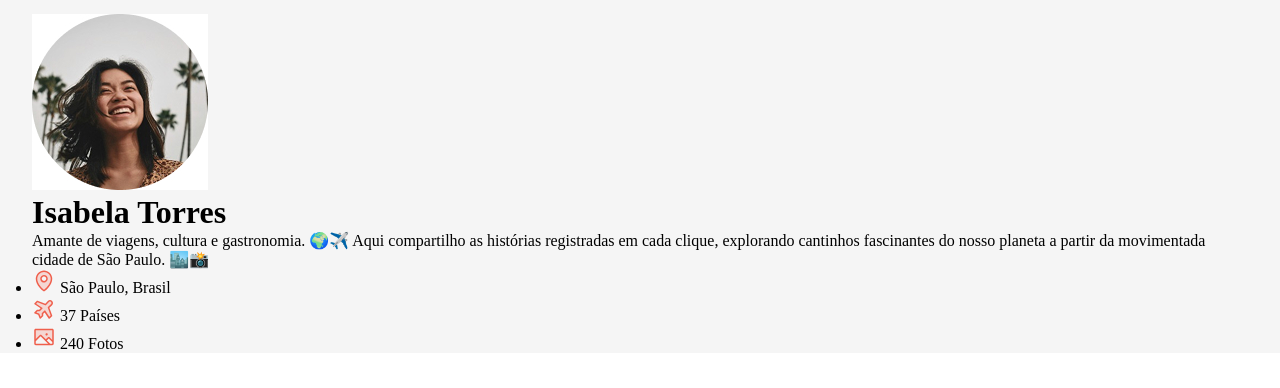
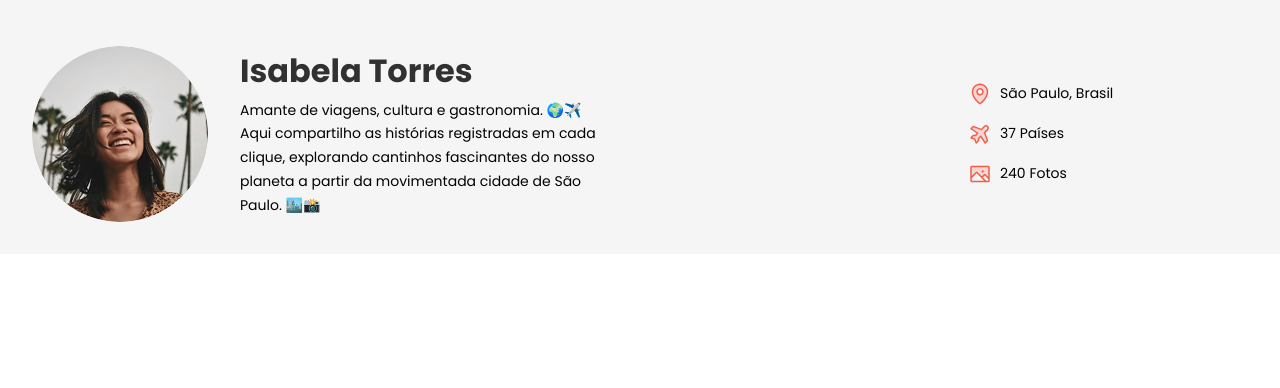
Before and after one commit to viniciogomesr/projeto-travelgram, a plain HTML site: page index.html in a window 1280 px wide. Shown: the part 66-454 px from the top of the page. Drawn offline with Linux system fonts and the light colour scheme.

Commit message:
main done

```diff
--- a/css/index.css
+++ b/css/index.css
@@ -2,3 +2,4 @@
 
 @import url(global.css);
 @import url(nav.css);
+@import url(main.css);
--- /dev/null
+++ b/css/main.css
@@ -0,0 +1,44 @@
+main {
+    padding: 32px 0;
+    font: var(--text-md);
+}
+
+main .container {
+    display: flex;
+    justify-content: space-between;
+    align-items: center;
+}
+
+.profile {
+    display: flex;
+    align-items: center;
+    gap: 32px;
+}
+
+.profile img {
+    border-radius: 50%;
+}
+
+.profile>div {
+    max-width: 380px;
+}
+
+.profile h1 {
+    font: var(--text-lg);
+    color: var(--text-color-primary);
+    margin-bottom: 8px;
+}
+
+.info {
+    width: 280px;
+    list-style: none;
+    display: flex;
+    flex-direction: column;
+    gap: 16px;
+}
+
+.info li {
+    display: flex;
+    align-items: center;
+    gap: 8px;
+}
--- a/index.html
+++ b/index.html
@@ -10,15 +10,17 @@
     <meta charset="UTF-8">
     <meta name="viewport" content="width=device-width, initial-scale=1.0">
     <link rel="stylesheet" href="css/index.css">
+    <link rel="shortcut icon" href="assets/Logo.svg" type="image/x-icon">
     <title>Travelgram | Perfil de Viagens</title>
 </head>
 
-<body >
+<body>
     <div class="surface-color">
         <header class="container">
             <nav>
                 <a href="#" id="logo">
-                    <img src="assets/Logo.svg" alt="Logomarca com a imagem simplificada em laranja do planeta terra, seguido da palavra travelgram">
+                    <img src="assets/Logo.svg"
+                        alt="Logomarca com a imagem simplificada em laranja do planeta terra, seguido da palavra travelgram">
                 </a>
                 <ul id="menu">
                     <li><a href="#"><img src="assets/icons/MagnifyingGlass.svg" alt="Ícone de lupa"></a></li>
@@ -29,23 +31,25 @@
             </nav>
         </header>
 
-        <main class="container">
+        <main>
+            <div class="container">
                 <div class="profile">
                     <img src="assets/profile-pic.jpg" alt="Imagem de Isabela Torres">
                     <div>
                         <h1>Isabela Torres</h1>
                         <p>Amante de viagens, cultura e gastronomia. 🌍✈️
-                        Aqui compartilho as histórias registradas em cada clique, explorando cantinhos fascinantes do nosso planeta a partir da movimentada cidade de São Paulo. 🏙️📸</p>
+                            <br>
+                            Aqui compartilho as histórias registradas em cada clique, explorando cantinhos fascinantes
+                            do nosso planeta a partir da movimentada cidade de São Paulo. 🏙️📸
+                        </p>
                     </div>
                 </div>
-
                 <ul class="info">
                     <li><img src="assets/icons/MapPin.svg" alt=""> <span>São Paulo, Brasil</span> </li>
-
                     <li><img src="assets/icons/AirplaneTilt.svg" alt=""> <span>37 Países</span> </li>
-
                     <li><img src="assets/icons/Image.svg" alt=""> <span>240 Fotos</span> </li>
                 </ul>
+            </div>
         </main>
     </div>
 </body>
```
Also changed, not shown: css/nav.css (line endings or trailing spaces). Lines whose indentation alone changed are shown as unchanged.
